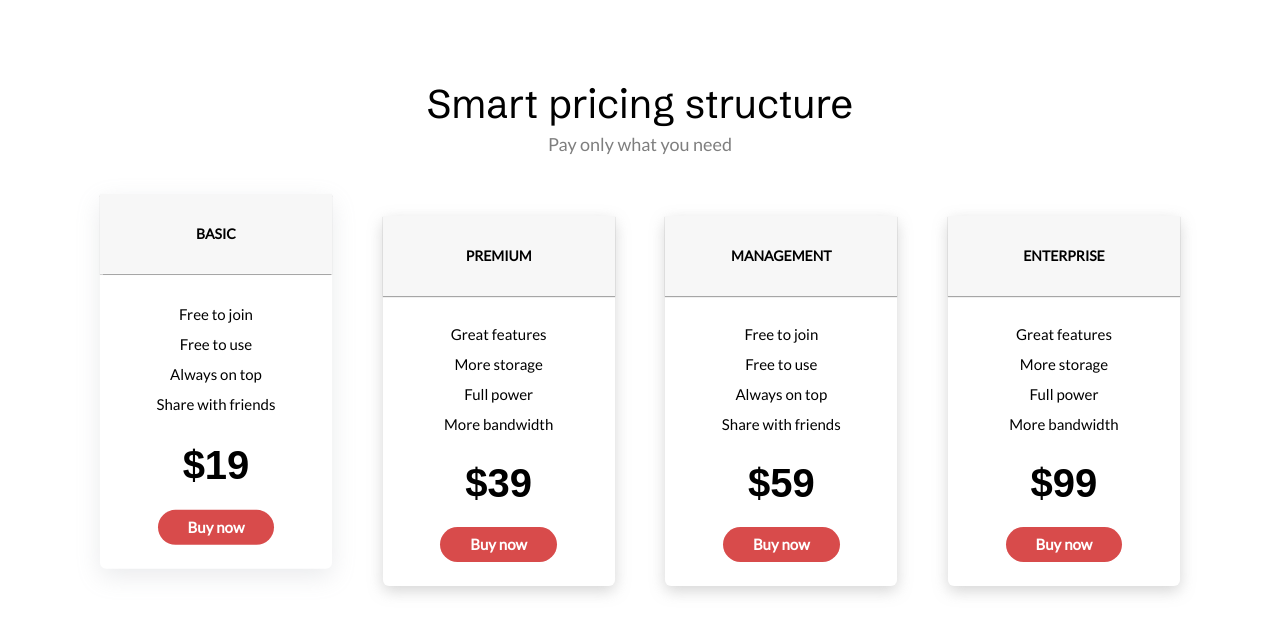
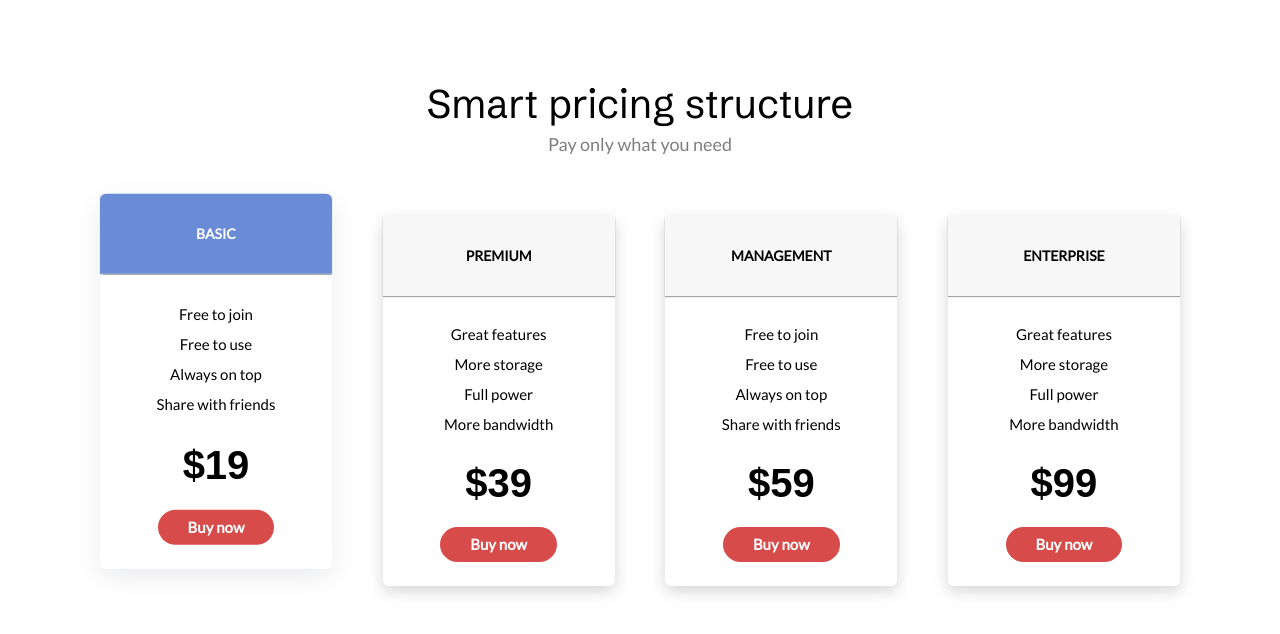
Before and after one commit to lukajincharadze/Landing-page-concept, a plain HTML site: page index.html in a window 1280 px wide. In both pictures the pointer is over the element 216 px from the left and 1473 px from the top of the page. Shown: the part 1073-1707 px from the top of the page. Drawn offline with Linux system fonts and the light colour scheme.

Commit message:
Update style.css

```diff
--- a/css/style.css
+++ b/css/style.css
@@ -224,6 +224,22 @@
   transition: all .5s;
 }
 
+.section2box:hover,
+.section2box:active {
+  height: 375px;
+  transition: all .5s;
+  box-shadow: rgba(149, 157, 165, 0.2) 0px 8px 24px;
+  transform: translateY(-1.2rem);
+  content: "Best Value";
+}
+
+/* .section2box:hover,
+
+.section2box::after {
+  content: "Best Value";
+} */
+
+
 .section2box h3 {
   border-top-right-radius: 6px;
   border-top-left-radius: 6px;
@@ -248,6 +264,16 @@
   height: 80px;
 }
 
+.section2box:hover h3 {
+  background-color: #6A8BD6;
+  color: #fff;
+  width: 100%;
+  height: 100%;
+  display: flex;
+  align-items: center;
+  justify-content: center;
+  transition: all .5s;
+}
 
 .section2box ul li {
   font-size: 15px;
@@ -255,13 +281,6 @@
   line-height: 2.0;
 }
 
-.section2box:hover,
-.section2box:active {
-  height: 375px;
-  transition: all .5s;
-  box-shadow: rgba(149, 157, 165, 0.2) 0px 8px 24px;
-  transform: translateY(-1.2rem);
-}
 
 .nintheendollar {
   font-size: 40px;
```
